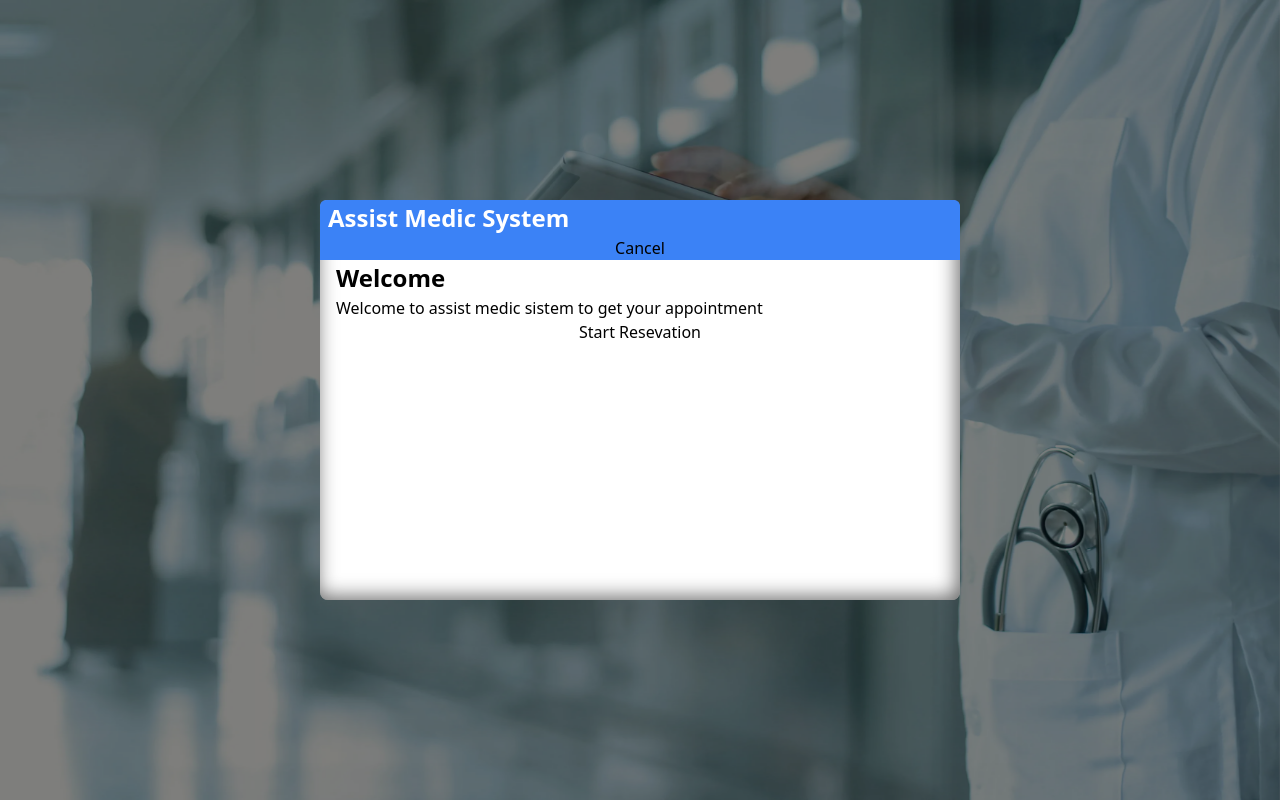
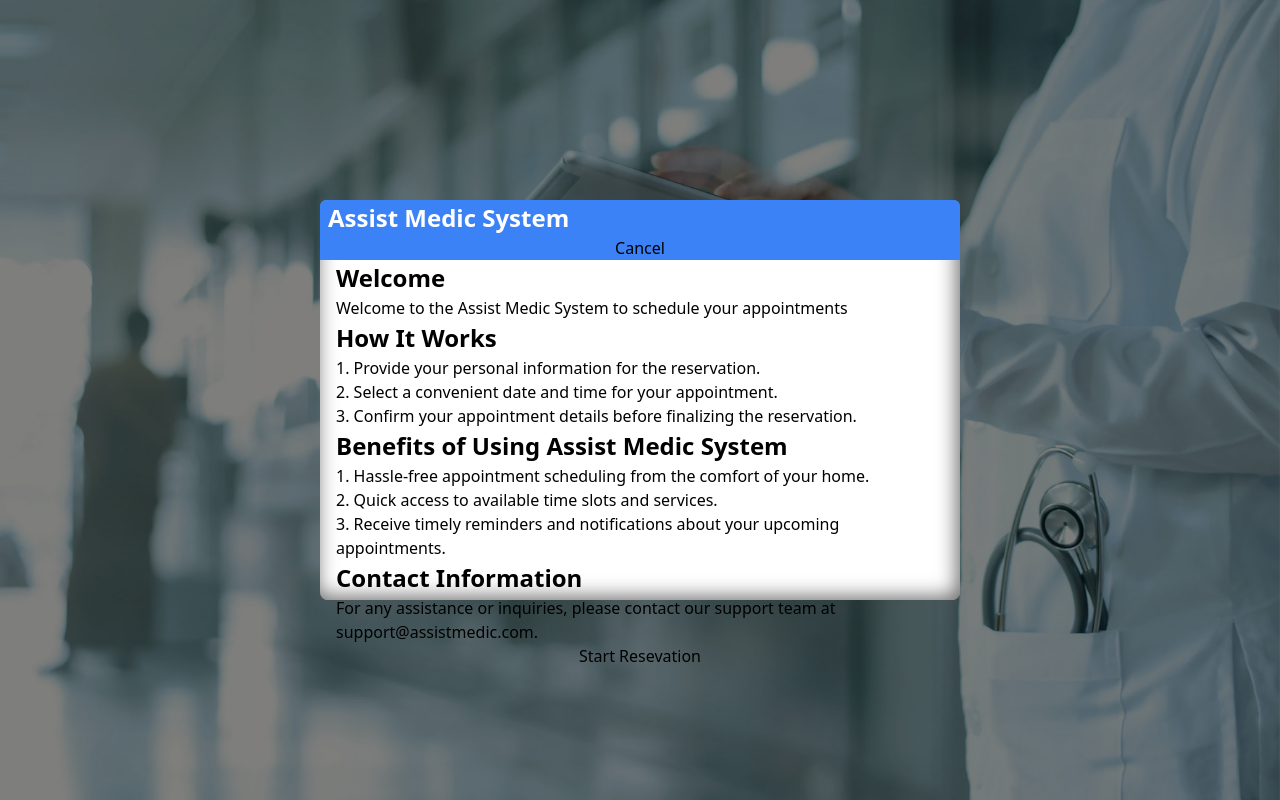
Before and after one commit to Veronelli/state-machine, a React (Create React App) app: page / in a window 1280 px wide. Built offline with nearby package versions, Linux system fonts and the light colour scheme.

Commit message:
change text

```diff
--- a/src/components/Steps/FinishReservation/modalContentData.json
+++ b/src/components/Steps/FinishReservation/modalContentData.json
@@ -1,12 +1,22 @@
 [
     {
+        "id": "0",
+        "tag": "H2",
+        "text": "Appointment Reserved"
+    },
+    {
         "id": "1",
-        "tag": "H2",
-        "text": "Welcome"
+        "tag": "P",
+        "text": "Thank you! Your appointment has been successfully reserved."
     },
     {
         "id": "2",
         "tag": "P",
-        "text": "Welcome to assist medic sistem to get your appointment"
+        "text": "Details of your appointment:"
+    },
+    {
+        "id": "4",
+        "tag": "P",
+        "text": "We look forward to seeing you at your scheduled appointment."
     }
 ]
--- a/src/components/Steps/RegisterPatient/modalContentData.json
+++ b/src/components/Steps/RegisterPatient/modalContentData.json
@@ -1,13 +1,13 @@
 [
     {
-        "id": "1",
+        "id": "0",
         "tag": "H2",
-        "text": "Welcome"
+        "text": "Appointment Reservation Form"
     },
     {
-        "id": "2",
+        "id": "1",
         "tag": "P",
-        "text": "Welcome to assist medic sistem to get your appointment"
+        "text": "Please fill out the form below to schedule your appointment. Providing accurate information helps us serve you better."
     },
     {
         "id": "3",
@@ -27,7 +27,7 @@
                 "id": "5",
                 "tag": "INPUT",
                 "type": "text",
-                "placeholder": "Last name",
+                "placeholder": "Last Name",
                 "fieldName": "lastname"
             },
             {
@@ -43,6 +43,30 @@
                 "type": "text",
                 "placeholder": "Age",
                 "fieldName": "age"
+            },
+            {
+                "id": "8",
+                "tag": "SELECT",
+                "placeholder": "Gender",
+                "fieldName": "gender",
+                "options": [
+                    {"value": "male", "text": "Male"},
+                    {"value": "female", "text": "Female"},
+                    {"value": "other", "text": "Other"}
+                ]
+            },
+            {
+                "id": "9",
+                "tag": "INPUT",
+                "type": "tel",
+                "placeholder": "Phone Number",
+                "fieldName": "phone"
+            },
+            {
+                "id": "10",
+                "tag": "TEXTAREA",
+                "placeholder": "Address",
+                "fieldName": "address"
             }
         ]
     }
--- a/src/components/Steps/SelectAppointment/modalContentData.json
+++ b/src/components/Steps/SelectAppointment/modalContentData.json
@@ -1,108 +1,72 @@
 [
     {
+        "id": "0",
+        "tag": "H2",
+        "text": "Appointment Information"
+    },
+    {
         "id": "1",
-        "tag": "H2",
-        "text": "Welcome"
+        "tag": "P",
+        "text": "To ensure a smooth and effective appointment scheduling process, please provide accurate information below."
     },
     {
         "id": "2",
-        "tag": "P",
-        "text": "Welcome to assist medic sistem to get your appointment"
-    },
-    {
-        "id": "3",
         "tag": "FORM",
         "action": "",
         "orientation": "column",
         "formName": "appointment",
         "fields": [
             {
-                "id": "4",
+                "id": "3",
                 "tag": "INPUT",
                 "type": "text",
-                "placeholder": "Name",
+                "placeholder": "Your Name",
                 "fieldName": "name"
             },
             {
-                "id": "5",
+                "id": "4",
                 "tag": "SELECT",
                 "type": "select",
-                "placeholder": "Medic",
+                "placeholder": "Select Medic",
                 "fieldName": "medic",
                 "options": [
-                    {
-                        "id": "21",
-                        "text": "John Doe"
-                    },
-                    {
-                        "id": "22",
-                        "text": "Jane Doe"
-                    },
-                    {
-                        "id": "23",
-                        "text": "Jim Johnson"
-                    },
-                    {
-                        "id": "24",
-                        "text": "Jessica Williams"
-                    },
-                    {
-                        "id": "25",
-                        "text": "Jack Brown"
-                    },
-                    {
-                        "id": "26",
-                        "text": "Jill Davis"
-                    }
+                    {"id": "21", "text": "John Doe"},
+                    {"id": "22", "text": "Jane Doe"},
+                    {"id": "23", "text": "Jim Johnson"},
+                    {"id": "24", "text": "Jessica Williams"},
+                    {"id": "25", "text": "Jack Brown"},
+                    {"id": "26", "text": "Jill Davis"}
                 ]
             }
         ]
     },
     {
-        "id": "3",
+        "id": "5",
         "tag": "FORM",
         "action": "",
         "orientation": "column",
         "formName": "appointment",
         "fields": [
             {
-                "id": "4",
+                "id": "6",
                 "tag": "INPUT",
                 "type": "text",
-                "placeholder": "Date",
-                "fieldName": "name"
+                "placeholder": "Preferred Date",
+                "fieldName": "appointmentDate"
             },
             {
-                "id": "5",
+                "id": "7",
                 "tag": "SELECT",
                 "type": "select",
-                "placeholder": "Medic",
-                "fieldName": "appointmentDate",
+                "placeholder": "Preferred Time",
+                "fieldName": "appointmentTime",
                 "options": [
-                    {
-                        "id": "31",
-                        "text": "Tuesday 13:30hs"
-                    },
-                    {
-                        "id": "32",
-                        "text": "Tuesday 17:00hs"
-                    },
-                    {
-                        "id": "33",
-                        "text": "Thursday 13:30hs"
-                    },
-                    {
-                        "id": "34",
-                        "text": "Thursday 17:00hs"
-                    },
-                    {
-                        "id": "35",
-                        "text": "Saturday 9:00hs"
-                    },
-                    {
-                        "id": "36",
-                        "text": "Saturday 12:00hs"
-                    }
+                    {"id": "31", "text": "Tuesday 13:30hs"},
+                    {"id": "32", "text": "Tuesday 17:00hs"},
+                    {"id": "33", "text": "Thursday 13:30hs"},
+                    {"id": "34", "text": "Thursday 17:00hs"},
+                    {"id": "35", "text": "Saturday 9:00hs"},
+                    {"id": "36", "text": "Saturday 12:00hs"}
                 ]
             }
         ]
--- a/src/components/Steps/Welcome/index.jsx
+++ b/src/components/Steps/Welcome/index.jsx
@@ -1,8 +1,8 @@
 import { RenderData } from "../../../render";
-import welcomeContentData from "./modalData.json";
+import modalContentData from "./modalContentData.json";
 
 function Welcome({send}) {
-  const renderedData = RenderData(welcomeContentData);
+  const renderedData = RenderData(modalContentData);
   const onClick = () => {
     send({ type: "REGISTER" })
   }
--- /dev/null
+++ b/src/components/Steps/Welcome/modalContentData.json
@@ -0,0 +1,63 @@
+[
+    {
+        "id": "1",
+        "tag": "H2",
+        "text": "Welcome"
+    },
+    {
+        "id": "2",
+        "tag": "P",
+        "text": "Welcome to the Assist Medic System to schedule your appointments"
+    },
+    {
+        "id": "3",
+        "tag": "H2",
+        "text": "How It Works"
+    },
+
+    {
+        "id": "6",
+        "tag": "P",
+        "text": "1. Provide your personal information for the reservation."
+    },
+    {
+        "id": "5",
+        "tag": "P",
+        "text": "2. Select a convenient date and time for your appointment."
+    },
+    {
+        "id": "7",
+        "tag": "P",
+        "text": "3. Confirm your appointment details before finalizing the reservation."
+    },
+    {
+        "id": "8",
+        "tag": "H2",
+        "text": "Benefits of Using Assist Medic System"
+    },
+    {
+        "id": "9",
+        "tag": "P",
+        "text": "1. Hassle-free appointment scheduling from the comfort of your home."
+    },
+    {
+        "id": "10",
+        "tag": "P",
+        "text": "2. Quick access to available time slots and services."
+    },
+    {
+        "id": "11",
+        "tag": "P",
+        "text": "3. Receive timely reminders and notifications about your upcoming appointments."
+    },
+    {
+        "id": "12",
+        "tag": "H2",
+        "text": "Contact Information"
+    },
+    {
+        "id": "13",
+        "tag": "P",
+        "text": "For any assistance or inquiries, please contact our support team at support@assistmedic.com."
+    }
+]
--- a/src/components/Steps/Welcome/modalData.json
+++ /dev/null
@@ -1,12 +0,0 @@
-[
-    {
-        "id": "1",
-        "tag": "H2",
-        "text": "Welcome"
-    },
-    {
-        "id": "2",
-        "tag": "P",
-        "text": "Welcome to assist medic sistem to get your appointment"
-    }
-]
--- a/src/render/index.jsx
+++ b/src/render/index.jsx
@@ -24,7 +24,7 @@ export function RenderFormFields(field) {
     ),
   };
   return {
-    fieldComponent: fieldComponentTag[field.tag](),
+    fieldComponent: typeof fieldComponentTag[field.tag]=== "function" ? fieldComponentTag[field.tag](): fieldComponentTag[field.tag],
     [field.fieldName]: fieldValue,
   };
 }
@@ -68,7 +68,6 @@ export function RenderByTag(item) {
   const component = componentsTags[item.tag];
   if (item.tag === HTMLTag.FORM) {
     const componentInstanced = component();
-    console.log(componentInstanced);
     return {
       component: componentInstanced.component,
       formName: componentInstanced.fields,
```
